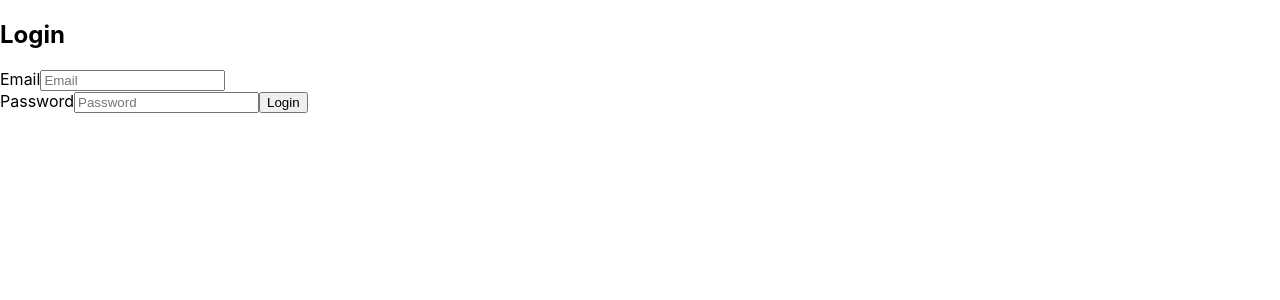
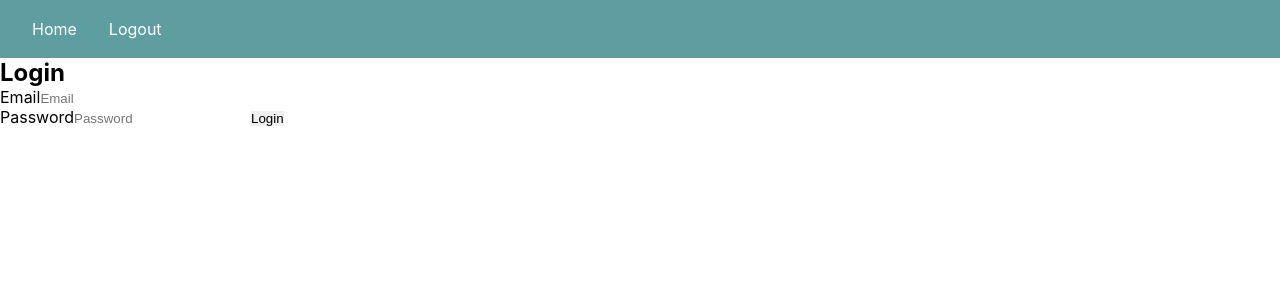
Before and after one commit to 1991Pawel/react-firebase, a React (Create React App) app: page /login in a window 1280 px wide. Shown: the top 300 px of the page. Built offline with nearby package versions, Linux system fonts and the light colour scheme; no server answers; sample sign-in values are in the browser's storage.

Commit message:
add logout fn

```diff
--- a/src/App.tsx
+++ b/src/App.tsx
@@ -5,11 +5,13 @@ import SingUp from './SignUp';
 import Login from './Login';
 import Home from './Home';
 import PrivateRoute from './PrivateRoute';
+import Navigation from './components/Navigation';
 
 function App() {
   return (
     <AuthProvider>
       <Router>
+        <Navigation />
         <PrivateRoute exact path="/" component={Home} />
         <Route exact path="/login" component={Login} />
         <Route exact path="/signup" component={SingUp} />
--- a/src/Home.tsx
+++ b/src/Home.tsx
@@ -1,7 +1,7 @@
 /* eslint-disable react/button-has-type */
 import React, { useEffect, useState } from 'react';
-import * as firebase from 'firebase';
-import 'firebase/firestore';
+import firebase from 'firebase/app';
+import 'firebase/auth';
 
 const ListItem = (post: any) => <li>{post.post.title}</li>;
 
@@ -9,6 +9,7 @@ const Home = () => {
   const [data, setData] = useState<any>([]);
   useEffect(() => {
     const db = firebase.firestore();
+
     db.collection('projects')
       .get()
       .then((snapshop) => {
--- a/src/Login.tsx
+++ b/src/Login.tsx
@@ -8,7 +8,6 @@ const Login = () => {
   const [email, setEmail] = useState('');
   const [password, setPassword] = useState('');
   const [error, setError] = useState(false);
-  const [data, setData] = useState('');
 
   const handleLogin = async (event: any) => {
     event.preventDefault();
--- /dev/null
+++ b/src/components/Navigation.tsx
@@ -0,0 +1,55 @@
+import React, { useContext } from 'react';
+import { Link } from 'react-router-dom';
+import * as firebase from 'firebase';
+import { AuthContext } from '../Auth';
+import 'firebase/firestore';
+
+const Navigation = () => {
+  const user = useContext(AuthContext);
+
+  const logoutHandler = () => {
+    firebase
+      .auth()
+      .signOut()
+      .then(() => {
+        // Sign-out successful.
+        console.log('wylogowany');
+      })
+      .catch((error) => {
+        // An error happened.
+        console.log('coś poszło nie tak');
+      });
+  };
+
+  const userLinks = (
+    <ul>
+      <li>
+        <Link to="/">Home</Link>
+      </li>
+      <li>
+        <Link onClick={logoutHandler} to="/login">
+          Logout
+        </Link>
+      </li>
+    </ul>
+  );
+
+  const guestLinks = (
+    <ul>
+      <li>
+        <Link to="/signup">SignUp</Link>
+      </li>
+      <li>
+        <Link to="/login">Login</Link>
+      </li>
+    </ul>
+  );
+
+  return (
+    <header>
+      <nav>{user ? userLinks : guestLinks}</nav>
+    </header>
+  );
+};
+
+export default Navigation;
--- a/src/index.css
+++ b/src/index.css
@@ -1,3 +1,9 @@
+* {
+  border: 0;
+  margin: 0;
+  padding: 0;
+}
+
 body {
   margin: 0;
   font-family: -apple-system, BlinkMacSystemFont, 'Segoe UI', 'Roboto', 'Oxygen',
@@ -11,3 +17,19 @@ code {
   font-family: source-code-pro, Menlo, Monaco, Consolas, 'Courier New',
     monospace;
 }
+
+header {
+  padding: 1.2rem 0;
+  background-color: cadetblue;
+}
+
+nav ul {
+  display: flex;
+  list-style: none;
+}
+
+nav ul a {
+  margin-left: 2rem;
+  text-decoration: none;
+  color: #fff;
+}
```
